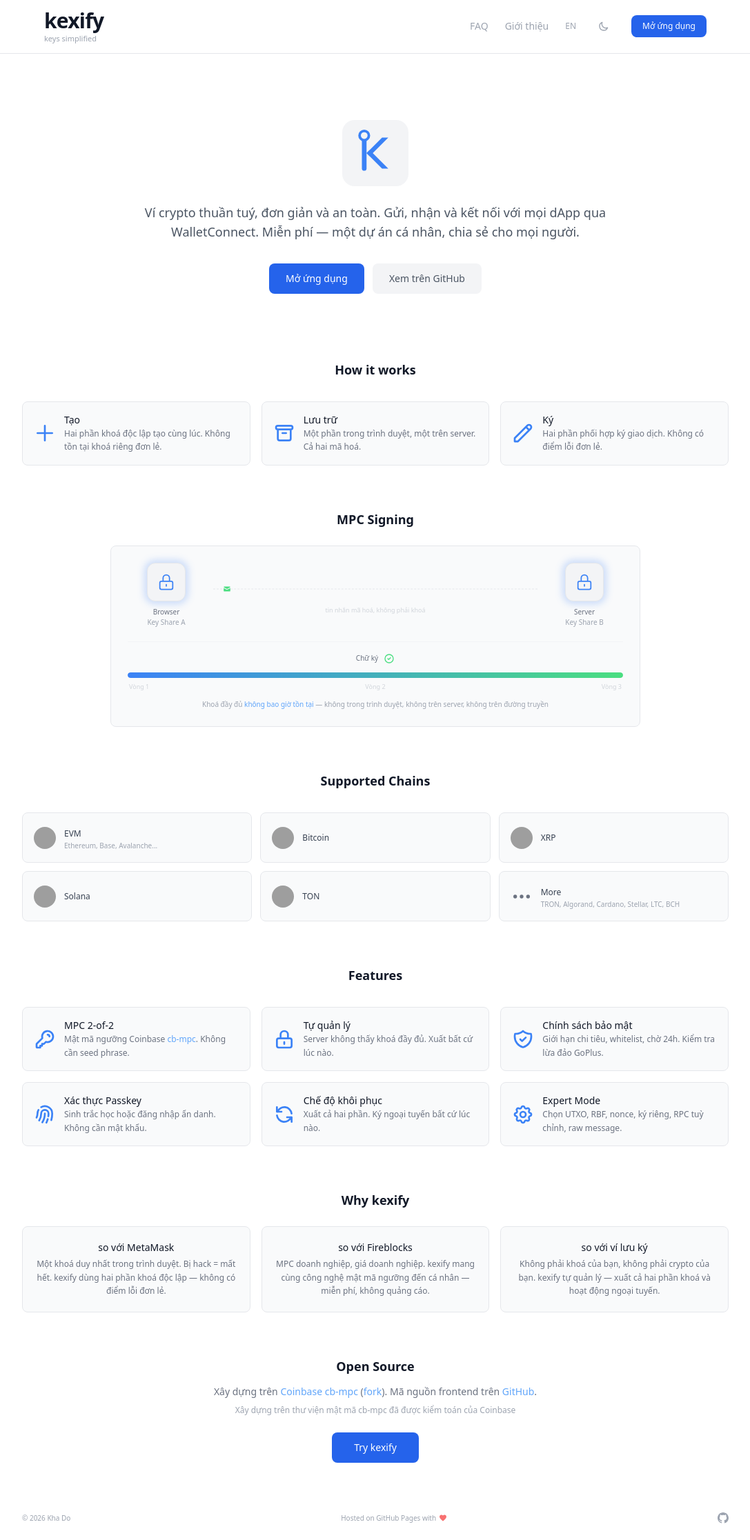
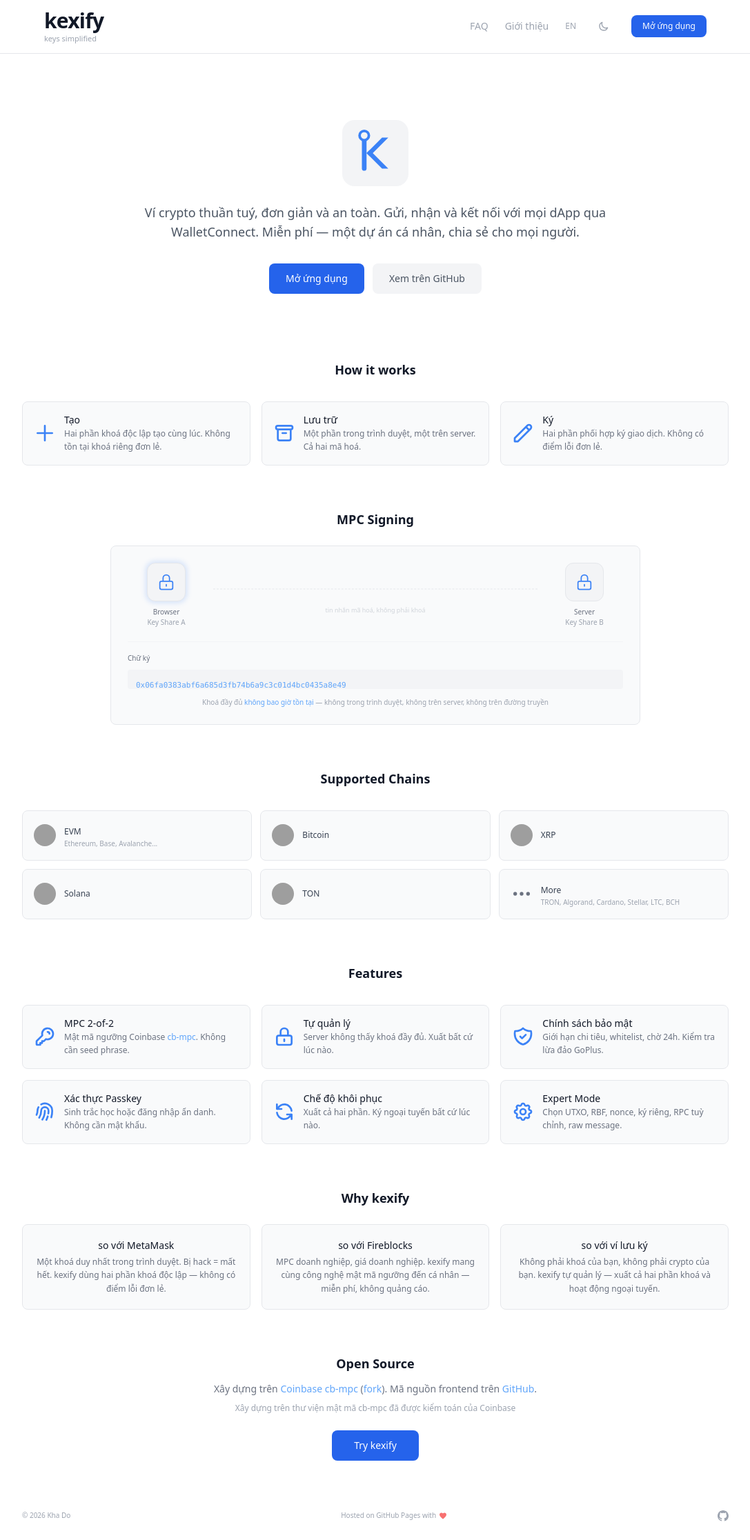
Before and after one commit to nguyenkha/kexify-home, a Jekyll site: the page built from vi/index.html, in a window 1280 px wide. Shown: the whole page at 69% size, without its empty margins (96-1183 px from the left). Built offline with Jekyll 4.4.1, drawn with Linux system fonts in a browser that asks for light colours; nearby versions of some CDN libraries; grey boxes are pictures that could not be loaded.

Commit message:
feat: single envelope with color swap, hex signature typing animation

```diff
--- a/_layouts/default.html
+++ b/_layouts/default.html
@@ -117,60 +117,33 @@
       0%, 100% { box-shadow: 0 0 0 0 rgba(59,130,246,0); }
       50% { box-shadow: 0 0 12px 4px rgba(59,130,246,0.3); }
     }
-    /* 15s total: 3 rounds (1.5s each = 4.5s) + hold 5s + fade 1s + pause 4.5s */
-    @keyframes msgRight {
-      0% { left: 0; opacity: 0; }
-      3% { opacity: 1; }
-      13% { left: calc(100% - 10px); opacity: 1; }
-      15% { opacity: 0; }
-      /* Stop after round 3 (~30%) */
-      30%, 100% { opacity: 0; left: calc(100% - 10px); }
-    }
-    @keyframes msgLeft {
-      0% { right: 0; opacity: 0; }
-      3% { opacity: 1; }
-      13% { right: calc(100% - 10px); opacity: 1; }
-      15% { opacity: 0; }
-      30%, 100% { opacity: 0; right: calc(100% - 10px); }
-    }
-    @keyframes sig-steps {
-      /* Round 1 done at 10% */
-      0%, 9% { width: 0; }
-      10% { width: 33%; }
-      /* Round 2 done at 20% */
-      19% { width: 33%; }
-      20% { width: 66%; }
-      /* Round 3 done at 30% */
-      29% { width: 66%; }
-      30% { width: 100%; }
-      /* Hold complete for 5s (~63%) */
-      63% { width: 100%; opacity: 1; }
-      /* Fade out */
-      70% { opacity: 0; }
-      /* Stay hidden until reset */
-      100% { width: 0; opacity: 0; }
-    }
-    @keyframes verified-appear {
-      0%, 29% { opacity: 0; transform: scale(0.5); }
-      32% { opacity: 1; transform: scale(1.15); }
-      35% { transform: scale(1); }
-      63% { opacity: 1; }
-      70%, 100% { opacity: 0; }
-    }
+    /* 12s total: 3 rounds (2s each = 6s) + hold 4s + fade 2s
+       Single envelope alternates: R1 blue→, R2 green←, R3 blue→ */
     @keyframes pulse-glow {
       0%, 100% { box-shadow: 0 0 0 0 rgba(59,130,246,0); }
       50% { box-shadow: 0 0 12px 4px rgba(59,130,246,0.3); }
     }
-    .mpc-msg-r { position: absolute; top: 50%; transform: translateY(-50%); animation: msgRight 15s ease-in-out infinite; }
-    .mpc-msg-l { position: absolute; top: 50%; transform: translateY(-50%); animation: msgLeft 15s ease-in-out 0.75s infinite; }
-    /* Second and third round messages */
-    .mpc-msg-r2 { position: absolute; top: 50%; transform: translateY(-50%); animation: msgRight 15s ease-in-out 1.5s infinite; }
-    .mpc-msg-l2 { position: absolute; top: 50%; transform: translateY(-50%); animation: msgLeft 15s ease-in-out 2.25s infinite; }
-    .mpc-msg-r3 { position: absolute; top: 50%; transform: translateY(-50%); animation: msgRight 15s ease-in-out 3s infinite; }
-    .mpc-msg-l3 { position: absolute; top: 50%; transform: translateY(-50%); animation: msgLeft 15s ease-in-out 3.75s infinite; }
-    .mpc-glow { animation: pulse-glow 1.5s ease-in-out infinite; }
-    .sig-progress { animation: sig-steps 15s ease-out infinite; }
-    .sig-verified { animation: verified-appear 15s ease-out infinite; opacity: 0; }
+    @keyframes sig-steps {
+      0%, 16% { width: 0; }
+      17% { width: 33%; }
+      33% { width: 33%; }
+      34% { width: 66%; }
+      50% { width: 66%; }
+      51% { width: 100%; }
+      83% { width: 100%; opacity: 1; }
+      92% { opacity: 0; }
+      100% { width: 0; opacity: 0; }
+    }
+    @keyframes verified-appear {
+      0%, 50% { opacity: 0; transform: scale(0.5); }
+      53% { opacity: 1; transform: scale(1.15); }
+      56% { transform: scale(1); }
+      83% { opacity: 1; }
+      92%, 100% { opacity: 0; }
+    }
+    .mpc-glow { animation: pulse-glow 2s ease-in-out infinite; }
+    .sig-progress { animation: sig-steps 12s ease-out infinite; }
+    .sig-verified { animation: verified-appear 12s ease-out infinite; opacity: 0; }
 
     /* Back to top */
     #back-to-top {
--- a/vi/index.html
+++ b/vi/index.html
@@ -77,14 +77,11 @@
         </div>
 
         <div class="flex-1 mx-3 flex flex-col items-center gap-1">
-          <div class="w-full relative h-10">
+          <div class="w-full relative h-10" id="mpc-channel-vi">
             <div class="absolute top-1/2 left-0 right-0 border-t border-dashed border-border-primary -translate-y-1/2"></div>
-            <div class="mpc-msg-r"><svg class="w-3 h-3 text-blue-500" fill="currentColor" viewBox="0 0 20 20"><path d="M2.003 5.884L10 9.882l7.997-3.998A2 2 0 0016 4H4a2 2 0 00-1.997 1.884z"/><path d="M18 8.118l-8 4-8-4V14a2 2 0 002 2h12a2 2 0 002-2V8.118z"/></svg></div>
-            <div class="mpc-msg-l"><svg class="w-3 h-3 text-green-400" fill="currentColor" viewBox="0 0 20 20"><path d="M2.003 5.884L10 9.882l7.997-3.998A2 2 0 0016 4H4a2 2 0 00-1.997 1.884z"/><path d="M18 8.118l-8 4-8-4V14a2 2 0 002 2h12a2 2 0 002-2V8.118z"/></svg></div>
-            <div class="mpc-msg-r2"><svg class="w-3 h-3 text-blue-500" fill="currentColor" viewBox="0 0 20 20"><path d="M2.003 5.884L10 9.882l7.997-3.998A2 2 0 0016 4H4a2 2 0 00-1.997 1.884z"/><path d="M18 8.118l-8 4-8-4V14a2 2 0 002 2h12a2 2 0 002-2V8.118z"/></svg></div>
-            <div class="mpc-msg-l2"><svg class="w-3 h-3 text-green-400" fill="currentColor" viewBox="0 0 20 20"><path d="M2.003 5.884L10 9.882l7.997-3.998A2 2 0 0016 4H4a2 2 0 00-1.997 1.884z"/><path d="M18 8.118l-8 4-8-4V14a2 2 0 002 2h12a2 2 0 002-2V8.118z"/></svg></div>
-            <div class="mpc-msg-r3"><svg class="w-3 h-3 text-blue-500" fill="currentColor" viewBox="0 0 20 20"><path d="M2.003 5.884L10 9.882l7.997-3.998A2 2 0 0016 4H4a2 2 0 00-1.997 1.884z"/><path d="M18 8.118l-8 4-8-4V14a2 2 0 002 2h12a2 2 0 002-2V8.118z"/></svg></div>
-            <div class="mpc-msg-l3"><svg class="w-3 h-3 text-green-400" fill="currentColor" viewBox="0 0 20 20"><path d="M2.003 5.884L10 9.882l7.997-3.998A2 2 0 0016 4H4a2 2 0 00-1.997 1.884z"/><path d="M18 8.118l-8 4-8-4V14a2 2 0 002 2h12a2 2 0 002-2V8.118z"/></svg></div>
+            <div id="mpc-envelope-vi" class="absolute top-1/2 -translate-y-1/2 transition-none" style="left:0;opacity:0;">
+              <svg class="w-3.5 h-3.5" fill="currentColor" viewBox="0 0 20 20"><path d="M2.003 5.884L10 9.882l7.997-3.998A2 2 0 0016 4H4a2 2 0 00-1.997 1.884z"/><path d="M18 8.118l-8 4-8-4V14a2 2 0 002 2h12a2 2 0 002-2V8.118z"/></svg>
+            </div>
           </div>
           <p class="text-[9px] dark:text-gray-600 text-gray-300 text-center">tin nhắn mã hoá, không phải khoá</p>
         </div>
@@ -100,24 +97,53 @@
       </div>
 
       <div class="mt-5 pt-4 border-t border-border-secondary">
-        <div class="flex items-center justify-center gap-2 mb-3">
+        <div class="flex items-center gap-2 mb-2">
           <span class="text-[10px] dark:text-gray-400 text-gray-500 font-medium">Chữ ký</span>
-          <svg class="w-4 h-4 text-green-400 sig-verified" fill="none" stroke="currentColor" viewBox="0 0 24 24"><path stroke-linecap="round" stroke-linejoin="round" stroke-width="2" d="M9 12l2 2 4-4m6 2a9 9 0 11-18 0 9 9 0 0118 0z"/></svg>
+          <svg id="sig-check-vi" class="w-4 h-4 text-green-400" style="opacity:0;transform:scale(0.5);transition:all 0.3s ease" fill="none" stroke="currentColor" viewBox="0 0 24 24"><path stroke-linecap="round" stroke-linejoin="round" stroke-width="2" d="M9 12l2 2 4-4m6 2a9 9 0 11-18 0 9 9 0 0118 0z"/></svg>
         </div>
-        <div class="relative">
-          <div class="h-2 rounded-full bg-surface-tertiary overflow-hidden">
-            <div class="h-full rounded-full bg-gradient-to-r from-blue-500 to-green-400 sig-progress"></div>
-          </div>
-          <div class="flex justify-between mt-1.5 px-0.5">
-            <span class="text-[9px] dark:text-gray-600 text-gray-300">Vòng 1</span>
-            <span class="text-[9px] dark:text-gray-600 text-gray-300">Vòng 2</span>
-            <span class="text-[9px] dark:text-gray-600 text-gray-300">Vòng 3</span>
-          </div>
+        <div class="bg-surface-tertiary rounded px-3 py-2 h-7 overflow-hidden">
+          <code id="sig-hex-vi" class="text-[11px] font-mono text-blue-400 break-all"></code>
         </div>
         <p class="text-[10px] dark:text-gray-500 text-gray-400 text-center mt-3">Khoá đầy đủ <span class="text-blue-400">không bao giờ tồn tại</span> — không trong trình duyệt, không trên server, không trên đường truyền</p>
       </div>
     </div>
   </div>
+  <script>
+    (function() {
+      var env = document.getElementById('mpc-envelope-vi');
+      var ch = document.getElementById('mpc-channel-vi');
+      var sigHex = document.getElementById('sig-hex-vi');
+      var sigCheck = document.getElementById('sig-check-vi');
+      if (!env || !ch || !sigHex || !sigCheck) return;
+      var hex = '0123456789abcdef';
+      var rounds = [
+        { dir: 'right', color: '#3b82f6' },
+        { dir: 'left',  color: '#4ade80' },
+        { dir: 'right', color: '#3b82f6' }
+      ];
+      var fullSig = '';
+      function randHex(n) { var s=''; for(var i=0;i<n;i++) s+=hex[Math.floor(Math.random()*16)]; return s; }
+      function typeHex(chunk, cb) {
+        var i=0;
+        var iv=setInterval(function(){ if(i>=chunk.length){clearInterval(iv);if(cb)cb();return;} fullSig+=chunk[i]; sigHex.textContent='0x'+fullSig; i++; },40);
+      }
+      function animateRound(round) {
+        if(round>=3){ sigCheck.style.opacity='1'; sigCheck.style.transform='scale(1)';
+          setTimeout(function(){ sigCheck.style.opacity='0'; sigCheck.style.transform='scale(0.5)'; sigHex.textContent=''; fullSig=''; setTimeout(function(){animateRound(0);},1000); },4000); return; }
+        var r=rounds[round], w=ch.offsetWidth-14;
+        env.style.transition='none'; env.style.color=r.color;
+        env.style.left=r.dir==='right'?'0px':w+'px'; env.style.opacity='1';
+        requestAnimationFrame(function(){requestAnimationFrame(function(){
+          env.style.transition='left 1.5s ease-in-out';
+          env.style.left=r.dir==='right'?w+'px':'0px';
+        });});
+        setTimeout(function(){ env.style.opacity='0';
+          typeHex(randHex(22),function(){ setTimeout(function(){animateRound(round+1);},300); });
+        },1600);
+      }
+      animateRound(0);
+    })();
+  </script>
 </section>
 
 <!-- Blockchain hỗ trợ -->
```
Also changed, not shown: index.html (+84 -24 lines).
